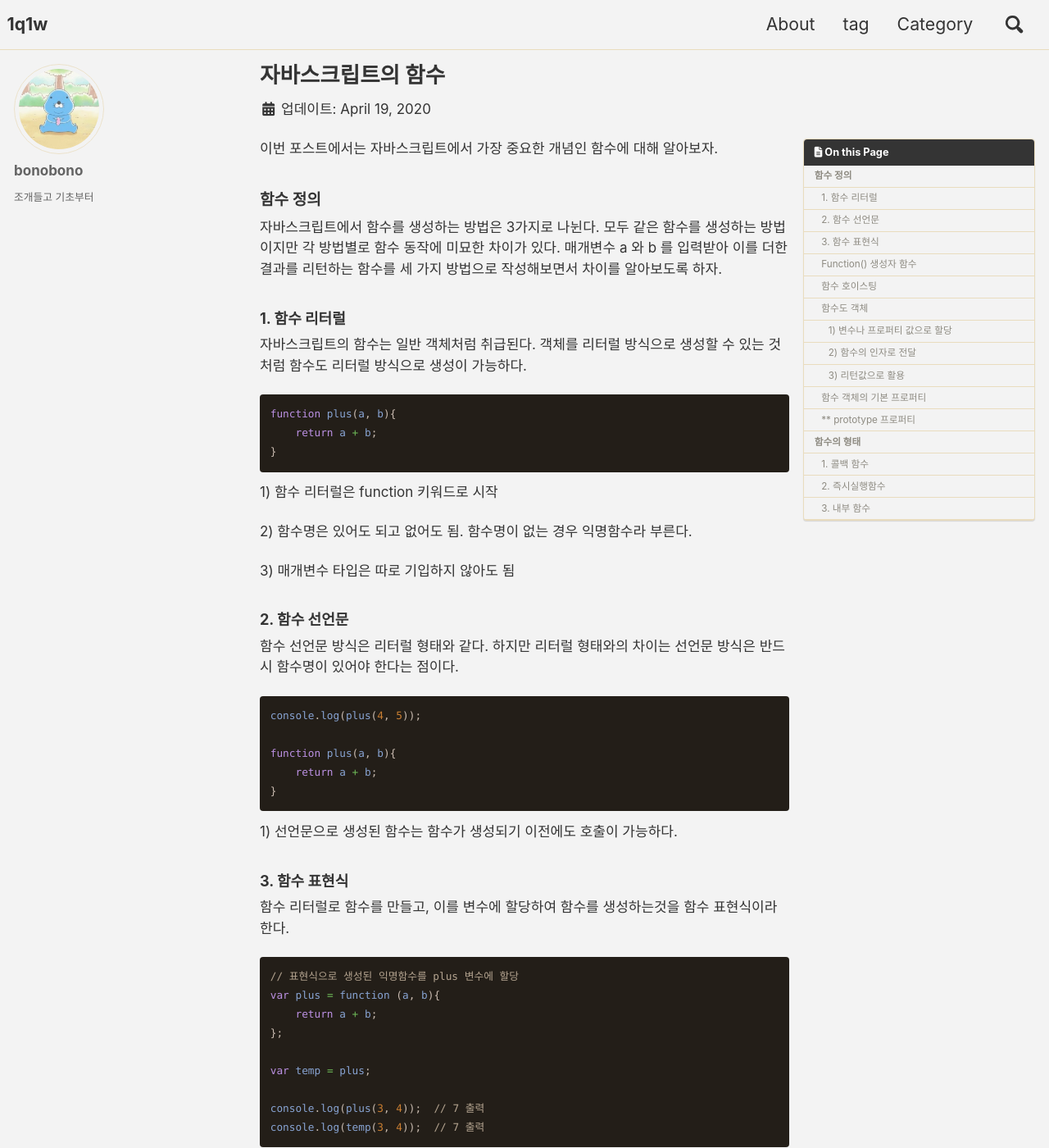
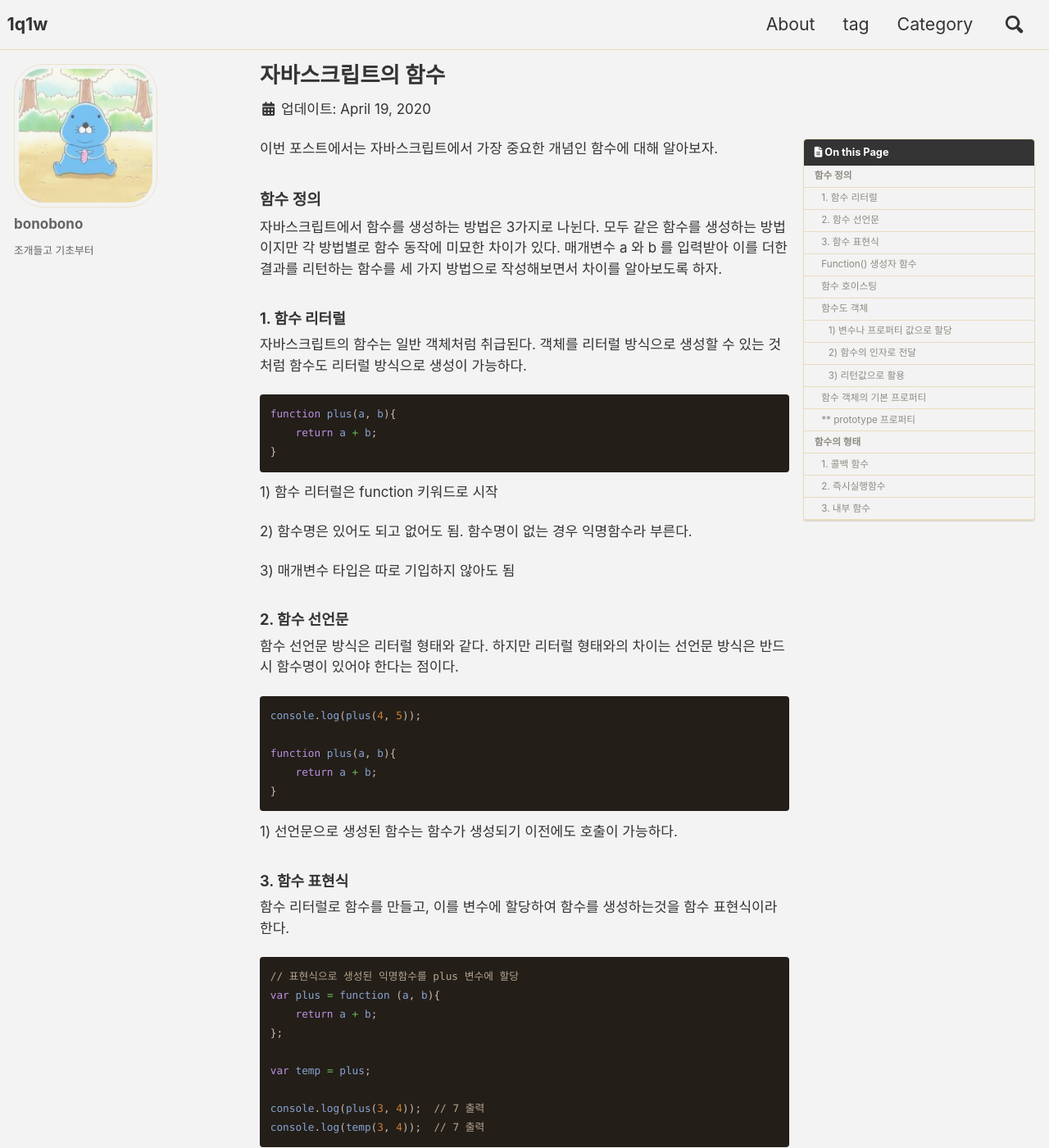
Before and after one commit to 1q1w/1q1w.github.io, a Jekyll site: the page built from _posts/insidejavascript/2020-04-19-javascript_function.md, in a window 1280 px wide and 1400 px high. Shown: the whole window at 82% size. Built offline with Jekyll 4.4.1, drawn with Linux system fonts in a browser that asks for light colours; cached includes are drawn as plain includes; nearby versions of some CDN libraries; some of the changed text lies outside the part shown.

```diff
--- a/_sass/minimal-mistakes/_sidebar.scss
+++ b/_sass/minimal-mistakes/_sidebar.scss
@@ -127,8 +127,8 @@
   }
 
   img {
-    max-width: 110px;
-    border-radius: 50%;
+    max-width: 175px;
+    border-radius: 20%;
 
     @include breakpoint($large) {
       padding: 5px;
```
Also changed, not shown: _posts/insidejavascript/2020-04-19-javascript_function.md (+1 -1 lines).
